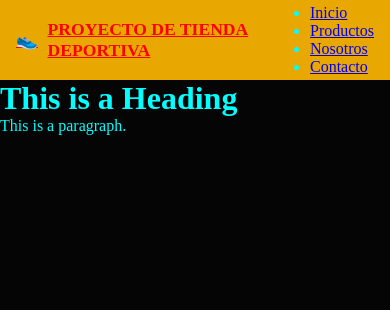
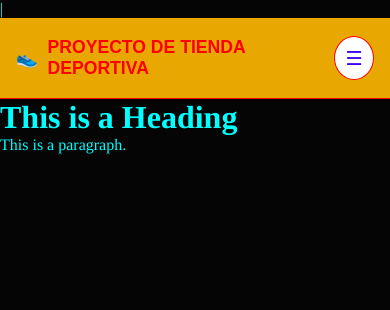
Before and after one commit to ERICKEBC/Proyecto-Tienda-Deportiva, a plain HTML site: page index.html in a window 390 px wide. Drawn offline with Linux system fonts and the light colour scheme; a web font is replaced by a local one.

Commit message:
Update2 E2 Tienda Deportes 09 oct

```diff
--- a/css/style.css
+++ b/css/style.css
@@ -1,26 +1,36 @@
-*{
+*/*RESET*/
+{
     margin: 0;
     padding: 0;
     box-sizing: border-box;
 }
 
+/*Desplazamiento sueve del html*/
 html {
     scroll-behavior: smooth;
 }
 
+/*Configuraciones generales*/
 body {
     margin: 0;
-    font-family:'Times New Roman', Times, serif;
+    font-family:'Isometra', Times, serif;
     color:aqua;
     background-color: hsl(0, 0%, 2%);
     overflow-x: hidden;
     }
 
+    .isometra-regular {
+  font-family: "Isometra", serif;
+  font-style: normal;
+}
+
+/*Contenedor principal*/
 .container { width: min(1100px,
             calc(100% - 2rem));
             margin: 0 auto;
             }
 
+/*Configuraciones para el header-Encabezado*/
 .sitio-header {
 position: sticky;
   top: 0;
@@ -30,6 +40,7 @@ position: sticky;
   border-bottom: 1px solid var(--line);
   }
 
+  /*Configuraciones internas del encabezado-header-inner*/
   .header-inner {
   display: flex;
   align-items: center;
@@ -41,9 +52,79 @@ position: sticky;
   .logo {
   display: flex;
   align-items: center;
-  gap: .6rem;
-  font-family: "Fraunces", serif;
+  gap: 0.6rem;
+  font-family: 'Isometra', sans-serif;
   font-weight: 700;
   font-size: 1.1rem;
   color: #ff0000;
+  text-decoration: none;
      }
+
+   /*Listas*/
+ul {
+    list-style: none;
+    margin: 0;
+    padding: 0;
+     }
+
+     /*Enlaces*/
+    a {
+    text-decoration: none;
+    color: inherit;
+     }
+
+     /*Menu principal de navegacion*/
+     .main-nav {
+    display: none;
+    align-items: center;
+    gap: 1.5rem;
+     }
+
+     /*Lista horizontal de navegacion*/
+    .main-nav ul {
+        display: flex;
+        gap: 1.5rem;
+     }
+
+    .main-nav a {
+        font-weight: 600;
+        transition: color .2s ease;
+        }
+
+     .main-nav a:hover {
+        color:red;
+     }
+
+     .menu-toggle {
+  display: grid;
+  place-items: center;
+  width: 44px;
+  height: 44px;
+  border-radius: 50%;
+  border: 1px solid red;
+  background: #fff;
+  color:  hsl(255, 98%, 49%);
+  font-size: 1.2rem;
+  cursor: pointer;
+}
+
+.mobile-nav {
+  max-height: 0;
+  overflow: hidden;
+  border-top: 1px solid red;
+  background: #fdb602eb;
+  transition: max-height .28s ease;
+}
+.mobile-nav.open {
+    max-height: 360px;
+}
+
+.mobile-nav ul { display: flex; flex-direction: column; gap: .3rem; padding: 1rem 1.25rem; }
+
+.mobile-nav li a { display: block; padding: .7rem .5rem; border-radius: .6rem; font-weight: 600; }
+
+
+@media (min-width: 768px) {
+  .main-nav { display: flex; }
+  .menu-toggle, .mobile-nav { display: none; }
+}
--- a/index.html
+++ b/index.html
@@ -13,6 +13,9 @@
   <meta name="author" content="Erick Ernesto Hernandez Gayoso">
   <meta name="viewport" content="width=device-width, initial-scale=1.0">
 <!--Es la configuracion de toda la paguina web-->
+
+<link href="https://fonts.googleapis.com/css2?family=Isometra&display=swap" rel="stylesheet">
+|
 <link rel="stylesheet" href="css/style.css">
 
 <title>PROYECTO DE TIENDA DEPORTIVA</title>
@@ -48,12 +51,34 @@
             </li>
          </ul>
 
+   </nav>
 
-   </nav>
-   </div>
+   <button id="menu-toggle" class="menu-toggle" aria-label="Abrir menú" aria-expanded="false" aria-controls="mobile-menu">☰</button>
+ </div>
+
+   <nav id="mobile-menu" class="mobile-nav">
+      <ul>
+        <li>
+             <a href="#inicio">Inicio</a>
+            </li>
+
+            <li>
+             <a href="#productos">Productos</a>
+            </li>
+
+            <li>
+             <a href="#nosotros">Nosotros</a>
+            </li>
+
+            <li>
+             <a href="#contacto">Contacto</a>
+            </li>
+
+      </ul>
+
+    </nav>
 
     </header>
-
 
     </main>
 
```
